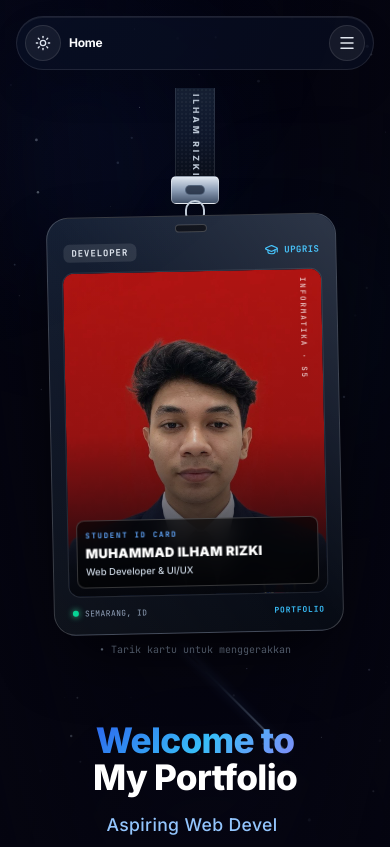
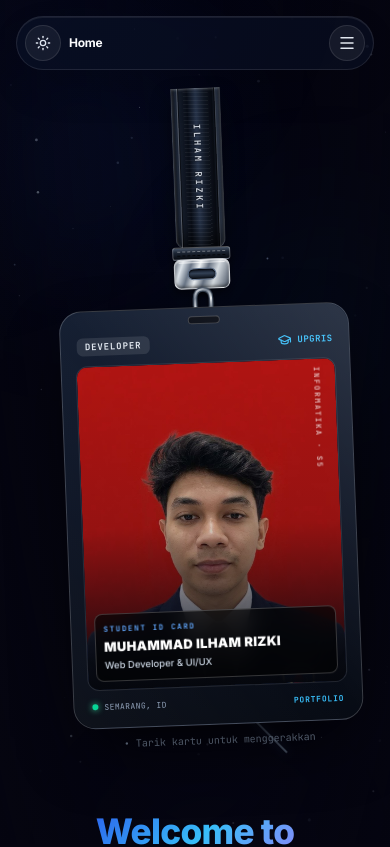
Before and after one commit to IlhamRizki09/portfolio, a React (Vite) app: page / in a window 390 px wide. Shown: the top 847 px of the page. Built offline with nearby package versions, Linux system fonts and the light colour scheme.

Commit message:
fix: animate mobile lanyard drop

```diff
--- a/src/sections/Hero.tsx
+++ b/src/sections/Hero.tsx
@@ -73,52 +73,68 @@ export default function Hero({ isDark }: HeroProps) {
     >
       <div className="container-custom relative z-10">
         <div className="grid items-center gap-12 lg:grid-cols-[minmax(0,1.08fr)_minmax(0,0.92fr)] lg:gap-8">
-          {/* Mobile lanyard card (matching reference, draggable & HD) */}
+          {/* Mobile lanyard card */}
           <motion.div
-            initial={{ opacity: 0, y: 20 }}
+            initial={{ opacity: 0, y: -260 }}
             animate={{ opacity: 1, y: 0 }}
-            transition={{ duration: 0.65, delay: 0.1, ease: 'easeOut' }}
-            className="relative -mt-6 mb-4 flex flex-col items-center justify-center lg:hidden"
+            transition={{ type: 'spring', stiffness: 115, damping: 13, mass: 1.15, delay: 0.18 }}
+            className="relative -mt-6 mb-4 flex flex-col items-center justify-center overflow-visible lg:hidden"
           >
-            {/* Lanyard strap extending from behind navbar */}
+            <motion.div
+              drag
+              dragSnapToOrigin
+              dragConstraints={{ left: -55, right: 55, top: -12, bottom: 36 }}
+              dragElastic={0.12}
+              animate={{ rotate: [-2.2, 2.2, -2.2] }}
+              transition={{ duration: 5.5, repeat: Infinity, ease: 'easeInOut', delay: 1.15 }}
+              style={{ transformOrigin: '50% 0%', touchAction: 'none' }}
+              className="relative flex flex-col items-center"
+            >
+            {/* The whole hanging assembly falls in, then responds to the card's swing. */}
             <div
-              className={`relative z-0 flex h-24 w-10 items-center justify-center rounded-b-md border-x shadow-inner ${
-                isDark
-                  ? 'border-white/10 bg-gradient-to-b from-[#182235] via-[#0f172a] to-[#090d16]'
-                  : 'border-slate-300 bg-gradient-to-b from-slate-900 via-slate-800 to-slate-950'
-              }`}
+              aria-hidden="true"
+              className="relative z-0 flex h-[178px] w-[76px] flex-col items-center"
             >
-              {/* Lanyard texture pattern */}
-              <div className="absolute inset-0 bg-[radial-gradient(#ffffff0a_1px,transparent_1px)] [background-size:4px_4px]" />
-              <span className="relative select-none text-[8.5px] font-extrabold uppercase tracking-[0.34em] text-slate-300/90 [writing-mode:vertical-rl]">
-                Ilham Rizki
-              </span>
+              {/* Woven polyester strap with stitched edges, ribbing, and a satin highlight */}
+              <div className="relative h-[160px] w-[50px] overflow-hidden rounded-b-[9px] border-x border-white/15 bg-[linear-gradient(90deg,#080b12_0%,#283346_8%,#151c29_18%,#0a0e17_32%,#273348_50%,#111722_68%,#090c13_84%,#354155_94%,#111722_100%)] shadow-[inset_0_1px_3px_rgba(255,255,255,0.34),inset_0_-12px_18px_rgba(0,0,0,0.6),0_10px_20px_rgba(0,0,0,0.4)]">
+                <div className="absolute inset-y-0 left-[5px] w-px bg-white/25 shadow-[1px_0_1px_rgba(0,0,0,0.7)]" />
+                <div className="absolute inset-y-0 right-[5px] w-px bg-black/70 shadow-[1px_0_1px_rgba(255,255,255,0.18)]" />
+                <div className="absolute inset-y-0 left-1/2 w-[25px] -translate-x-1/2 bg-[repeating-linear-gradient(180deg,rgba(255,255,255,0.07)_0px,rgba(255,255,255,0.07)_1px,transparent_1px,transparent_4px)] opacity-75" />
+                <span className="absolute inset-0 flex items-center justify-center select-none font-mono text-[9px] font-black uppercase tracking-[0.28em] text-slate-200/90 [writing-mode:vertical-rl] [text-shadow:0_1px_2px_rgba(0,0,0,0.9)]">
+                  Ilham Rizki
+                </span>
+              </div>
+              {/* Reinforced stitched strap end */}
+              <div className="relative z-10 -mt-px h-[13px] w-[58px] rounded-[3px] border border-white/30 bg-[linear-gradient(180deg,#465366,#1c2533_38%,#080b11_100%)] shadow-[0_4px_7px_rgba(0,0,0,0.5)]">
+                <div className="absolute inset-x-1 top-[3px] border-t border-dashed border-white/35" />
+                <div className="absolute inset-x-1 bottom-[3px] border-t border-dashed border-black/70" />
+              </div>
             </div>
 
-            {/* Metal connector / clip */}
-            <div className="relative z-10 -mt-2 flex flex-col items-center">
-              {/* Metallic clasp block */}
-              <div className="relative h-7 w-12 rounded-[5px] border border-white/40 bg-gradient-to-b from-slate-200 via-slate-400 to-slate-600 shadow-md">
-                <span className="absolute left-1/2 top-1/2 h-2.5 w-5 -translate-x-1/2 -translate-y-1/2 rounded-full border border-slate-500/70 bg-slate-800/80" />
+            {/* Polished swivel clasp and connecting split ring */}
+            <div aria-hidden="true" className="relative z-10 -mt-[7px] flex flex-col items-center">
+              <div className="relative h-[30px] w-[56px] rounded-[7px] border border-white/55 bg-[linear-gradient(110deg,#566171_0%,#dbe2e8_14%,#697586_28%,#eef2f4_42%,#657080_56%,#d5dbe0_72%,#455061_100%)] shadow-[inset_0_1px_2px_rgba(255,255,255,0.85),inset_0_-2px_3px_rgba(0,0,0,0.45),0_5px_9px_rgba(0,0,0,0.45)]">
+                <div className="absolute left-1/2 top-1/2 h-[12px] w-[29px] -translate-x-1/2 -translate-y-1/2 rounded-full border border-slate-500 bg-[linear-gradient(180deg,#111827,#334155_45%,#080b11)] shadow-[inset_0_1px_2px_rgba(0,0,0,0.9)]" />
+                <div className="absolute inset-x-1 top-[2px] border-t border-white/70" />
               </div>
-              {/* Metal ring hooking through badge slot */}
-              <div className="relative -mt-1 h-6 w-5 rounded-full border-[2.5px] border-slate-300 bg-transparent shadow-sm" />
+              <svg className="-mt-[2px] h-8 w-7 overflow-visible drop-shadow-[0_3px_2px_rgba(0,0,0,0.7)]" viewBox="0 0 28 34" fill="none">
+                <path d="M14 2.5C8.4 2.5 5.5 6.5 5.5 12.5v7.2c0 6.4 3.2 11.2 8.5 11.2s8.5-4.8 8.5-11.2v-7.2c0-6-2.9-10-8.5-10Z" stroke="#3f4b5b" strokeWidth="5" />
+                <path d="M14 2.5C8.4 2.5 5.5 6.5 5.5 12.5v7.2c0 6.4 3.2 11.2 8.5 11.2s8.5-4.8 8.5-11.2v-7.2c0-6-2.9-10-8.5-10Z" stroke="url(#lanyard-metal)" strokeWidth="2.4" />
+                <defs>
+                  <linearGradient id="lanyard-metal" x1="5" y1="2" x2="24" y2="31" gradientUnits="userSpaceOnUse">
+                    <stop stopColor="#f8fafc" />
+                    <stop offset=".25" stopColor="#7c8796" />
+                    <stop offset=".52" stopColor="#f1f5f9" />
+                    <stop offset=".78" stopColor="#707b8a" />
+                    <stop offset="1" stopColor="#e2e8f0" />
+                  </linearGradient>
+                </defs>
+              </svg>
             </div>
 
             {/* Draggable HD ID Card */}
             <motion.div
-              drag
-              dragSnapToOrigin
-              dragConstraints={{ left: -75, right: 75, top: -25, bottom: 45 }}
-              dragElastic={0.16}
-              animate={{ y: [0, -5, 0], rotate: [-1.2, 1.2, -1.2] }}
-              transition={{
-                y: { duration: 6, repeat: Infinity, ease: 'easeInOut' },
-                rotate: { duration: 7, repeat: Infinity, ease: 'easeInOut' },
-              }}
-              whileDrag={{ scale: 1.04, rotate: 3, cursor: 'grabbing' }}
-              whileTap={{ cursor: 'grabbing' }}
-              className={`relative z-20 -mt-2 w-[min(82vw,290px)] cursor-grab touch-none select-none rounded-[22px] border p-3.5 shadow-[0_28px_70px_-20px_rgba(0,0,0,0.85)] active:cursor-grabbing ${
+              className={`relative z-20 -mt-3 w-[min(82vw,290px)] select-none rounded-[22px] border p-3.5 shadow-[0_28px_70px_-20px_rgba(0,0,0,0.85)] ${
                 isDark
                   ? 'border-white/20 bg-gradient-to-b from-[#162033] via-[#0d1424] to-[#070b14]'
                   : 'border-slate-300 bg-gradient-to-b from-white via-slate-50 to-slate-100 shadow-[0_20px_50px_-15px_rgba(15,23,42,0.25)]'
@@ -217,6 +233,7 @@ export default function Hero({ isDark }: HeroProps) {
             <p className="mt-2 text-center font-mono text-[10px] text-slate-400/80">
               • Tarik kartu untuk menggerakkan
             </p>
+            </motion.div>
           </motion.div>
 
           {/* Left column */}
```
